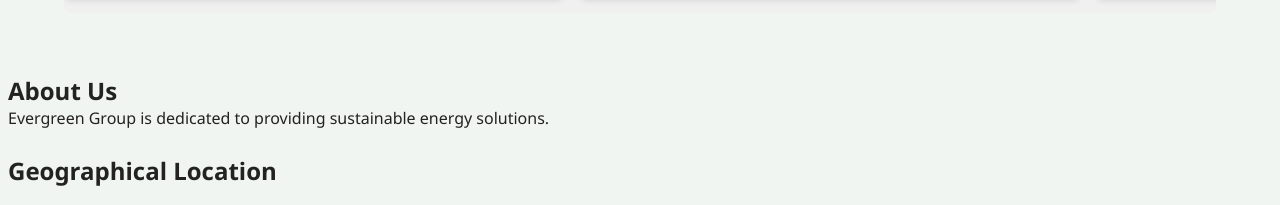
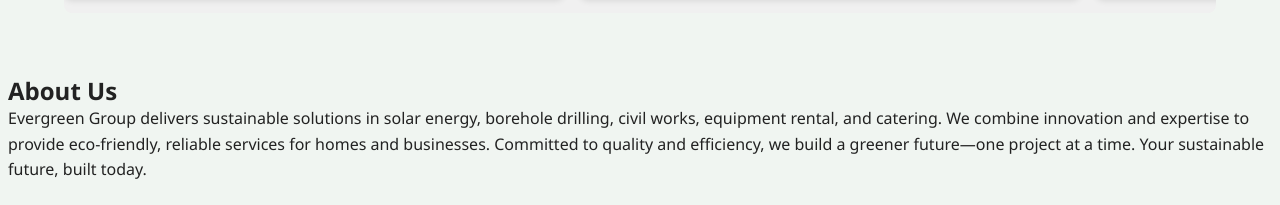
Before and after one commit to blazeonitch/evergreen_goc, a plain HTML site: page index.html in a window 1280 px wide. Shown: the part 1611-1816 px from the top of the page. Drawn offline with nearby package versions, Linux system fonts and the light colour scheme.

Commit message:
Updated About section

```diff
--- a/index.html
+++ b/index.html
@@ -77,8 +77,9 @@
 
   <div class="about" id="about">
     <h2>About Us</h2>
-    <p>
-      Evergreen Group is dedicated to providing sustainable energy solutions.
+    <p>Evergreen Group delivers sustainable solutions in solar energy, borehole drilling, civil works, equipment rental, and catering. We combine innovation and expertise to provide eco-friendly, reliable services for homes and businesses. Committed to quality and efficiency, we build a greener future—one project at a time.
+
+Your sustainable future, built today.
     </p>
     <br>
     <h2>Geographical Location</h2>
```
